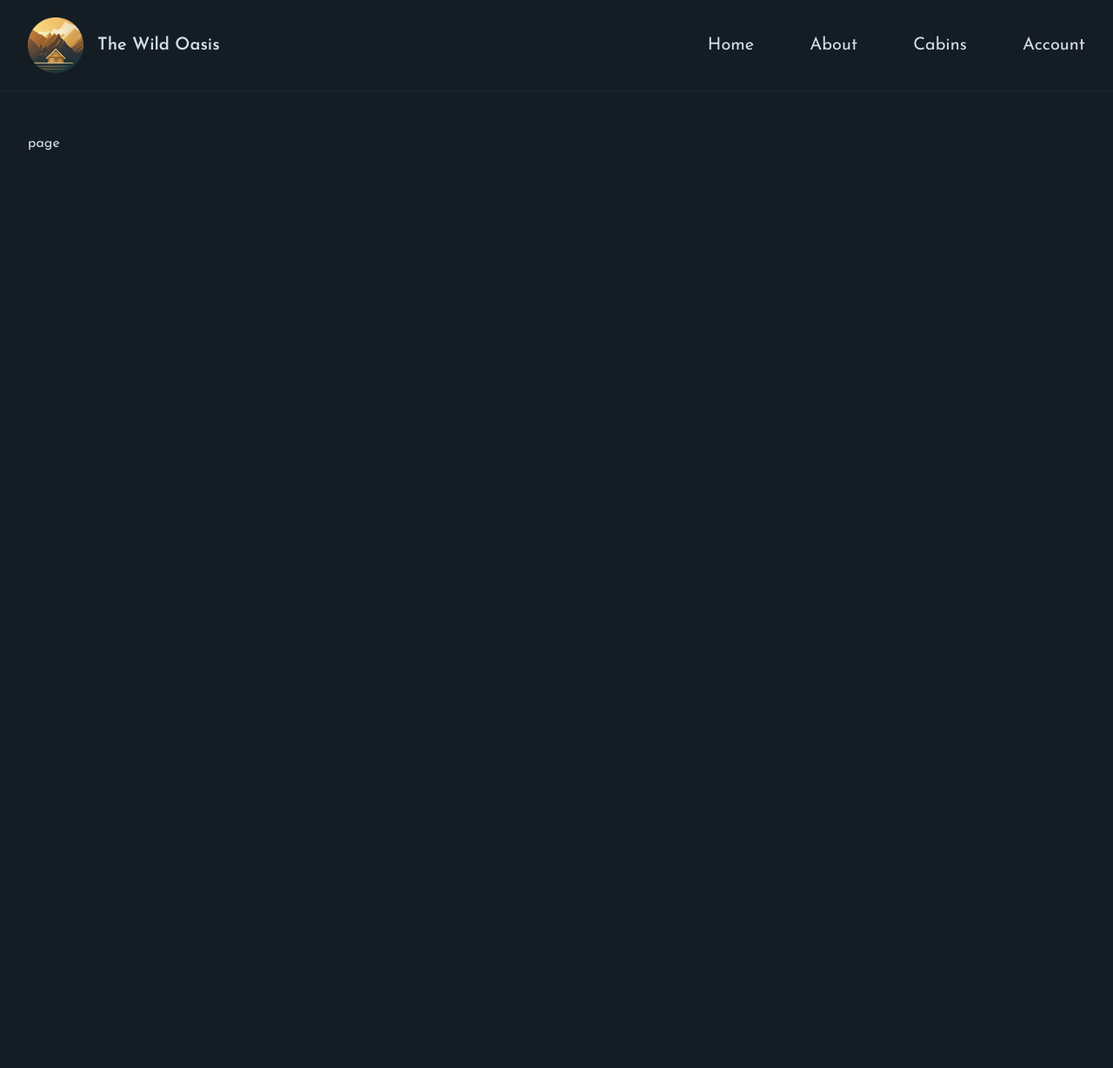
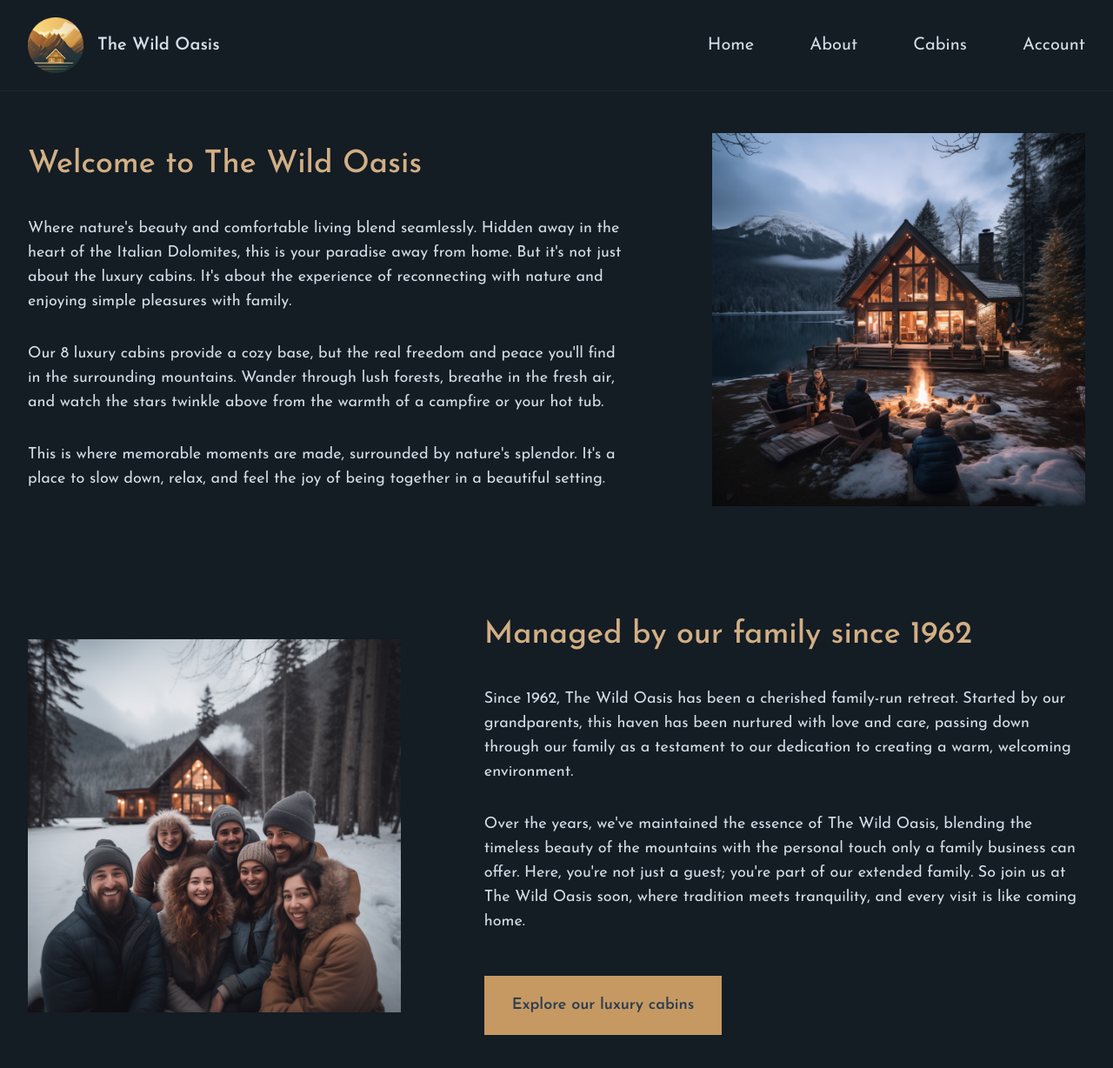
Before and after one commit to xxxKirS/the-wild-oasis-website, a Next.js app: page /about in a window 1280 px wide. Shown: the top 1228 px of the page at 87% size. Before the commit the page ends 800 px from the top, so only its background shows below. Built offline with nearby package versions, Linux system fonts and the light colour scheme.

Commit message:
about page

```diff
--- a/app/about/page.tsx
+++ b/app/about/page.tsx
@@ -1,5 +1,86 @@
-import React from 'react';
+import Image from 'next/image';
+import Link from 'next/link';
+
+import about1 from '@/public/about-1.jpg';
+import about2 from '@/public/about-2.jpg';
 
 export default function Page() {
-  return <div>page</div>;
+  return (
+    <div className='grid grid-cols-5 gap-x-24 gap-y-32 text-lg items-center'>
+      <section className='col-span-3'>
+        <h1 className='text-4xl mb-10 text-accent-400 font-medium'>
+          Welcome to The Wild Oasis
+        </h1>
+
+        <div className='space-y-8'>
+          <p>
+            Where nature&apos;s beauty and comfortable living blend seamlessly.
+            Hidden away in the heart of the Italian Dolomites, this is your
+            paradise away from home. But it&apos;s not just about the luxury
+            cabins. It&apos;s about the experience of reconnecting with nature
+            and enjoying simple pleasures with family.
+          </p>
+          <p>
+            Our 8 luxury cabins provide a cozy base, but the real freedom and
+            peace you&apos;ll find in the surrounding mountains. Wander through
+            lush forests, breathe in the fresh air, and watch the stars twinkle
+            above from the warmth of a campfire or your hot tub.
+          </p>
+          <p>
+            This is where memorable moments are made, surrounded by
+            nature&apos;s splendor. It&apos;s a place to slow down, relax, and
+            feel the joy of being together in a beautiful setting.
+          </p>
+        </div>
+      </section>
+
+      <section className='col-span-2'>
+        <Image
+          src={about1}
+          alt='Family sitting around a fire pit in front of cabin'
+          placeholder='blur'
+        />
+      </section>
+
+      <section className='col-span-2'>
+        <Image
+          src={about2}
+          alt='Family that manages The Wild Oasis'
+          placeholder='blur'
+        />
+      </section>
+
+      <section className='col-span-3'>
+        <h1 className='text-4xl mb-10 text-accent-400 font-medium'>
+          Managed by our family since 1962
+        </h1>
+
+        <div className='space-y-8'>
+          <p>
+            Since 1962, The Wild Oasis has been a cherished family-run retreat.
+            Started by our grandparents, this haven has been nurtured with love
+            and care, passing down through our family as a testament to our
+            dedication to creating a warm, welcoming environment.
+          </p>
+          <p>
+            Over the years, we&apos;ve maintained the essence of The Wild Oasis,
+            blending the timeless beauty of the mountains with the personal
+            touch only a family business can offer. Here, you&apos;re not just a
+            guest; you&apos;re part of our extended family. So join us at The
+            Wild Oasis soon, where tradition meets tranquility, and every visit
+            is like coming home.
+          </p>
+
+          <div>
+            <Link
+              href='/cabins'
+              className='inline-block mt-4 bg-accent-500 px-8 py-5 text-primary-800 text-lg font-semibold hover:bg-accent-600 transition-all'
+            >
+              Explore our luxury cabins
+            </Link>
+          </div>
+        </div>
+      </section>
+    </div>
+  );
 }
```
